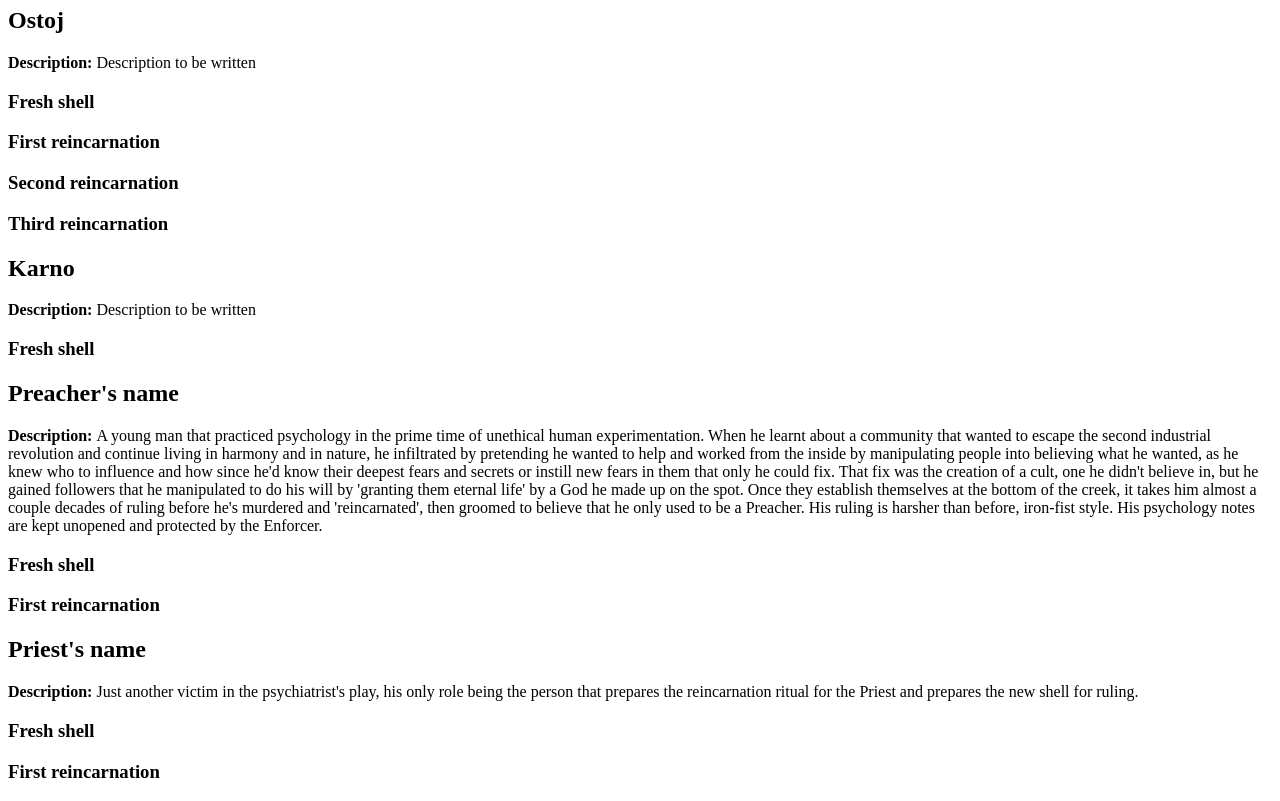
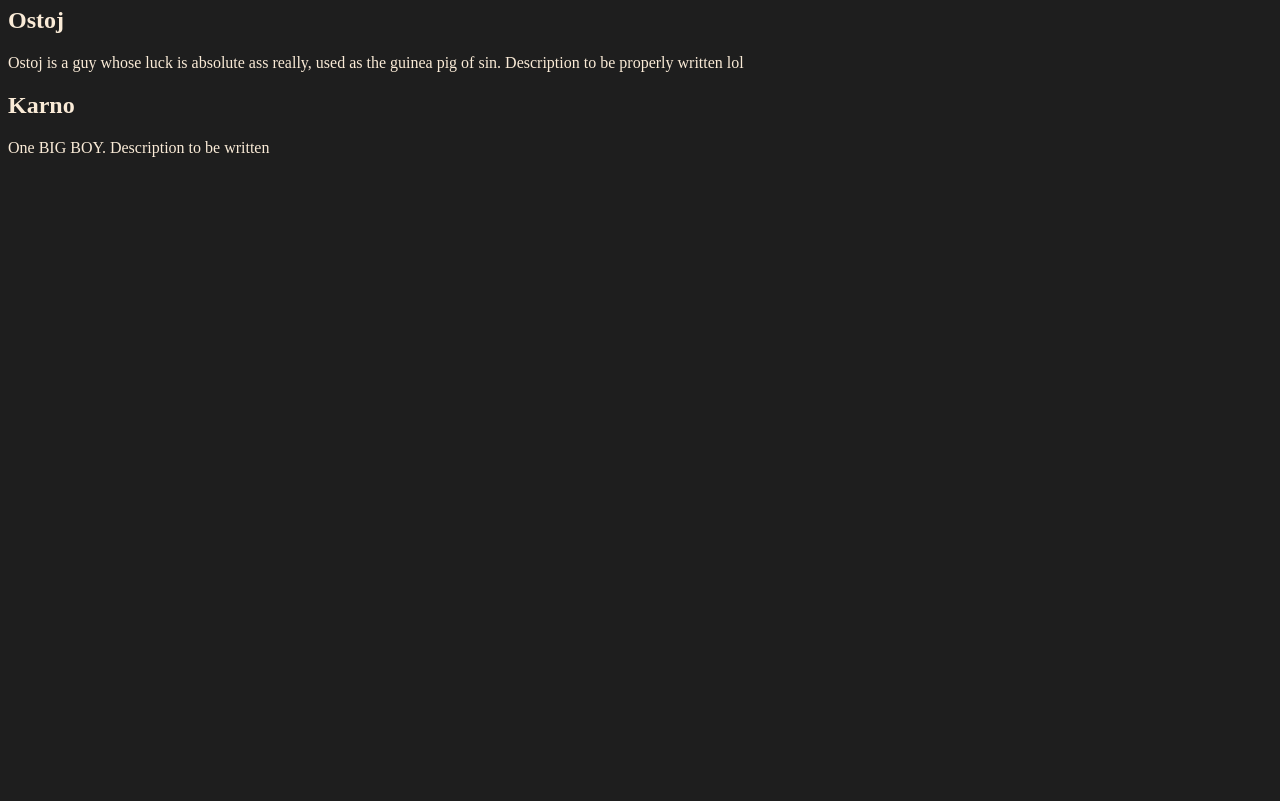
Before and after one commit to itsdmod/lasangodedrangaar, a plain HTML site: page index.html in a window 1280 px wide. Shown: the part 73-874 px from the top of the page. After the commit the page ends 800 px from the top, so only its background shows below. Drawn offline with Linux system fonts and the light colour scheme.

Commit message:
Changed the scripts files to get rid of confusing old file, new explanations file, new file for final script only.

```diff
--- a/database/characters.json
+++ b/database/characters.json
@@ -4,7 +4,7 @@
             "name": "Ostoj",
             "realName": "TODECIDE",
             "title": "Pekulo (Sinner)",
-            "description": "Description to be written",
+            "description": "Ostoj is a guy whose luck is absolute ass really, used as the guinea pig of sin. Description to be properly written lol",
             "reincarnations": [
                 {
                     "reincarnationNumber": 0,
@@ -13,7 +13,7 @@
                     "deathYear": 1931,
                     "currentAge": null,
                     "ageAtDeath": 29,
-                    "occupations": ["farmer", "medicine"],
+                    "occupations": ["Farmer", "Medicine"],
                     "family": "His family are good people who remain in the original commune instead of joining La Sango de Drangaar (Drangaar's Disciples). Their souls are considered lost by the cult.",
                     "relationships": "Lost all relationships to old cult, keeping only the cultists as friends",
                     "extraInfo": "Regretted joining one year into the separation, so he was killed.",
@@ -26,7 +26,7 @@
                     "deathYear": 1949,
                     "currentAge": null,
                     "ageAtDeath": 18,
-                    "occupations": ["farmer", "medicine", "forager"],
+                    "occupations": ["Farmer", "Medicine", "Forager"],
                     "family": "His family are still alive during his lifetime. He feels sad about being separated from them and wants to meet them.",
                     "relationships": "People still gave him a chance with his new reincarnation.",
                     "extraInfo": "Tried to escape the cult, so he was killed.",
@@ -39,7 +39,7 @@
                     "deathYear": 1969,
                     "currentAge": null,
                     "ageAtDeath": 20,
-                    "occupations": ["farmer", "medicine", "forager", "miner"],
+                    "occupations": ["Farmer", "Medicine", "Forager", "Miner"],
                     "family": "He doesn't care about his family. He feels anger toward them for never having stopped his first self from joining the cult.",
                     "relationships": "None, as he rejects everyone.",
                     "extraInfo": "Violent towards others which made him different from who he's supposed to be, so he was killed.",
@@ -52,7 +52,7 @@
                     "deathYear": null,
                     "currentAge": 24,
                     "ageAtDeath": null,
-                    "occupations": ["farmer", "medicine", "forager", "miner", "entertainer", "tinkerer", "tailoring"],
+                    "occupations": ["Farmer", "Medicine", "Forager", "Miner", "Entertainer", "Tinkerer", "Tailoring"],
                     "family": "He never met them, so he has no personal attachment to them. Despite being taught that he should hate them for rejecting the cult, he doesn't care about them, which goes against the cult's teachings.",
                     "relationships": "Weird relationships with everyone, as he is paranoid and a little erratic at times. Though he has a few secret friends who enjoy his eccentric vibe.",
                     "extraInfo": "Developed severe PTSD from being part of a cult that hates him makes him have auditory and/or visual hallucinations mostly in extremely stressful moments. He will hear the other three incarnations, however he doesn't adapt to their personalities: he might choose to listen to one of them (for a roleplay scenario: it might be random (1d4), it might be the most convenient for the scene's outcome, it might be what the other roleplayer might be most comfortable with, or it might be none if the players around are uncomfortable or if it stalls the scene).",
@@ -64,7 +64,7 @@
             "name": "Karno",
             "realName": "TODECIDE",
             "title": "Devigisto (Enforcer)",
-            "description": "Description to be written",
+            "description": "One BIG BOY. Description to be written",
             "reincarnations": [
                 {
                     "reincarnationNumber": 0,
--- a/index.html
+++ b/index.html
@@ -3,6 +3,8 @@
 <head>
     <meta charset="UTF-8">
     <title>La Sango de Drangaar</title>
+    <link rel="stylesheet" href="styles.css">
+    <link rel="icon" type="image/x-icon" href="/favicon.ico">
 </head>
 <body>
     <h1>Characters</h1>
--- a/scripts.js
+++ b/scripts.js
@@ -1,120 +1,28 @@
 fetch("database/characters.json")
-    .then(response => {             // Receives the HTTP response and converts its body into JavaScript data
+    .then(response => {
         return response.json();
     })
-    .then(data => {                 // Receives that converted data
-        const karno = data.characters.karno;
-        console.log(karno.name);
-        console.log(karno.title);
-        console.log(karno.reincarnations[0].birthYear);
+    .then(data => {
+        // Creating variables to access characters
+        const character = data.characters;
+        const ostoj = character.ostoj;
+        const karno = character.karno;
 
-        const ostoj = data.characters.ostoj;
-        for (let i = 0; i < ostoj.reincarnations.length; i++){
-            console.log(ostoj.reincarnations[i].birthYear);
-        }
+        // Creating HTML elements to display on the site and storing them into variables
+        const txtCharacterName = document.createElement("h2");
+        const txtCharacterDescription = document.createElement("p");
+        const txtCharacterName2 = document.createElement("h2");
+        const txtCharacterDescription2 = document.createElement("p");
 
-        const characters = Object.keys(data.characters);    // Retrieves all the property names from an object
+        // Putting text inside those HTML elements
+        txtCharacterName.textContent = ostoj.name;
+        txtCharacterDescription.textContent = ostoj.description;
+        txtCharacterName2.textContent = karno.name;
+        txtCharacterDescription2.textContent = karno.description;
 
-
-        // Printing just the character names
-        for (let i = 0; i < characters.length; i++){
-            console.log(characters[i]);
-        }
-
-        // Printing each character's actual name property
-        for (let i = 0; i < characters.length; i++){
-            console.log(data.characters[characters[i]]);
-        }
-
-        // Prints an <h2> of each character name
-    /*  for (let i = 0; i < characters.length; i++){
-            const headingCharacterName = document.createElement("h2");
-            headingCharacterName.textContent = data.characters[characters[i]].name;
-            document.body.appendChild(headingCharacterName);
-        }
-    */
-
-        // Prints an <h2> of each character name and the descriptions
-    /*  for (let i = 0; i < characters.length; i++){
-
-            const character = data.characters[characters[i]];
-
-            const headingCharacterName = document.createElement("h2");
-            headingCharacterName.textContent = character.name;
-            document.body.appendChild(headingCharacterName);
-
-            const characterDescription = document.createElement("p");
-            characterDescription.innerHTML = "<b>Description: </b>" + character.description;
-            document.body.appendChild(characterDescription);
-        }
-    */
-
-        // Prints an <h2> of each character name, the descriptions, and each reincarnation info. This example is done by using reincarnationNumber, just to test out a switch statement
-    /*  for (let i = 0; i < characters.length; i++){
-
-            const character = data.characters[characters[i]];
-
-            const headingCharacterName = document.createElement("h2");
-            headingCharacterName.textContent = character.name;
-            document.body.appendChild(headingCharacterName);
-
-            const characterDescription = document.createElement("p");
-            characterDescription.innerHTML = "<b>Description: </b>" + character.description;
-            document.body.appendChild(characterDescription);
-
-            for (let i = 0; i < character.reincarnations.length; i++){
-                const characterReincarnationNumber = document.createElement("h3");
-                switch (character.reincarnations[i].reincarnationNumber) {
-                    case 0:
-                        characterReincarnationNumber.innerHTML = "Fresh shell"
-                        document.body.appendChild(characterReincarnationNumber);
-                        break;
-                    case 1:
-                        characterReincarnationNumber.innerHTML = "First reincarnation"
-                        document.body.appendChild(characterReincarnationNumber);
-                        break;
-                    case 2:
-                        characterReincarnationNumber.innerHTML = "Second reincarnation"
-                        document.body.appendChild(characterReincarnationNumber);
-                        break;
-                    case 3:
-                        characterReincarnationNumber.innerHTML = "Third reincarnation"
-                        document.body.appendChild(characterReincarnationNumber);
-                        break;
-                    case 4:
-                        characterReincarnationNumber.innerHTML = "Fourth reincarnation"
-                        document.body.appendChild(characterReincarnationNumber);
-                        break;
-                    default:
-                        characterReincarnationNumber.innerHTML = "<b>Reincarnation number: </b>" + character.reincarnations[i].reincarnationNumber;
-                        document.body.appendChild(characterReincarnationNumber);
-                }
-
-            }
-
-        }
-
-        */
-
-        // Prints an <h2> of each character name, the descriptions, and each reincarnation info. This example is done by using reincarnationNumber, just to test out a switch statement
-        for (let i = 0; i < characters.length; i++){
-
-            const character = data.characters[characters[i]];
-
-            const headingCharacterName = document.createElement("h2");
-            headingCharacterName.textContent = character.name;
-            document.body.appendChild(headingCharacterName);
-
-            const characterDescription = document.createElement("p");
-            characterDescription.innerHTML = "<b>Description: </b>" + character.description;
-            document.body.appendChild(characterDescription);
-
-            for (let i = 0; i < character.reincarnations.length; i++){
-                const characterReincarnationLabel = document.createElement("h3");
-                        characterReincarnationLabel.innerHTML = character.reincarnations[i].reincarnationLabel;
-                        document.body.appendChild(characterReincarnationLabel);
-                }
-
-            }
-
-        });
+        // Adding it to the webpage
+        document.body.appendChild(txtCharacterName);
+        document.body.appendChild(txtCharacterDescription);
+        document.body.appendChild(txtCharacterName2);
+        document.body.appendChild(txtCharacterDescription2);
+    });
--- /dev/null
+++ b/styles.css
@@ -0,0 +1,4 @@
+body{
+    background-color: #1e1e1e;
+    color: antiquewhite;
+}
```
Also changed, not shown: scriptsEXPLANATIONS.js (added, +197 -0 lines), scriptsOLD.js (added, +157 -0 lines), favicon.ico (added), 1 other file.
